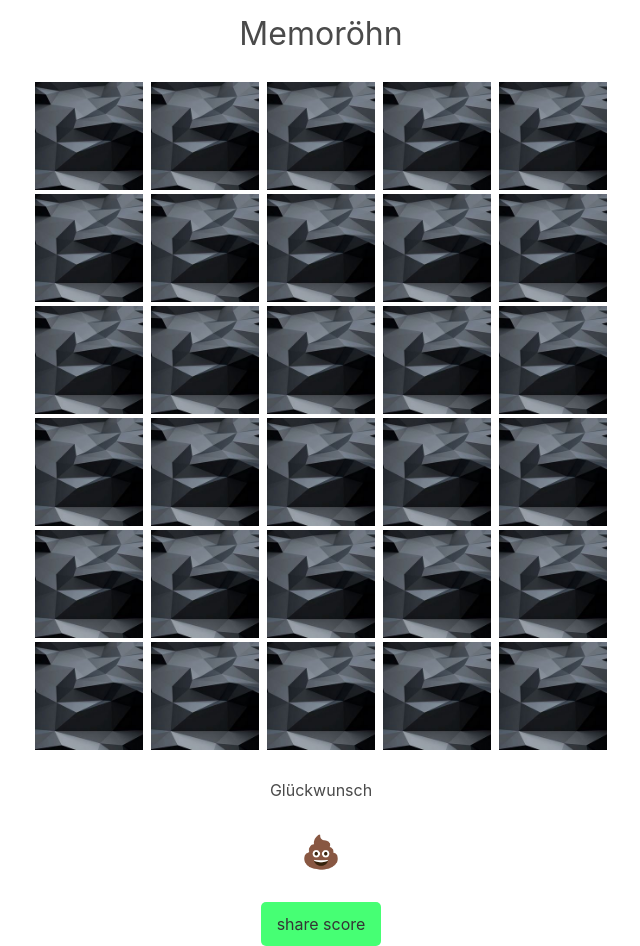
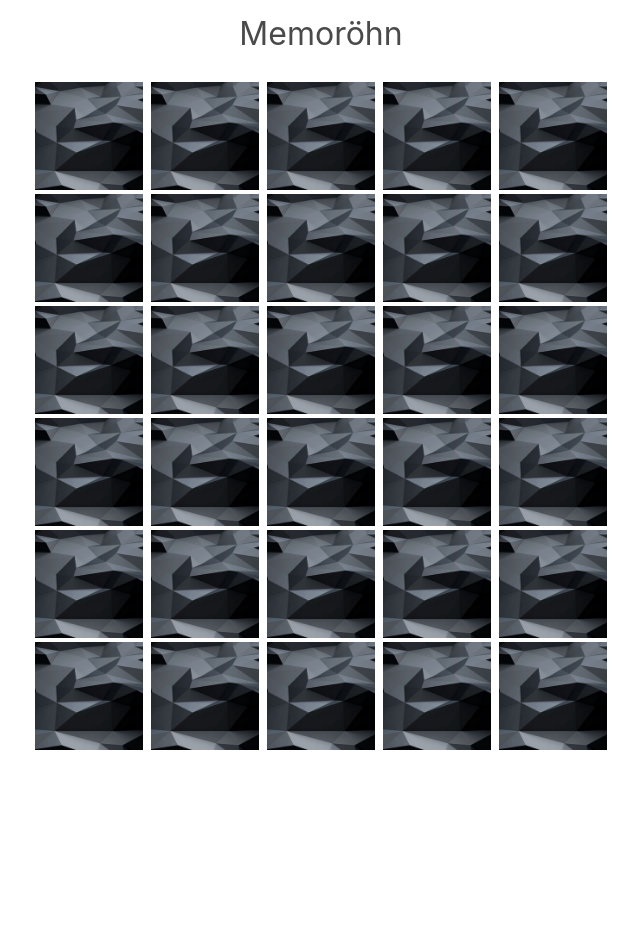
Before and after one commit to wkuch/memoroehn, a React (Create React App) app: page /olaf in a window 1280 px wide. Shown: the whole page, without its empty margins (319-959 px from the left). After the commit the page ends 800 px from the top, so only its background shows below. Built offline with nearby package versions, Linux system fonts and the light colour scheme.

Commit message:
add share icon

```diff
--- a/package.json
+++ b/package.json
@@ -3,6 +3,8 @@
   "version": "0.1.0",
   "private": true,
   "dependencies": {
+    "@mdi/js": "^6.6.95",
+    "@mdi/react": "^1.5.0",
     "@testing-library/jest-dom": "^5.14.1",
     "@testing-library/react": "^12.0.0",
     "@testing-library/user-event": "^13.2.1",
--- a/src/components/board/Board.jsx
+++ b/src/components/board/Board.jsx
@@ -4,6 +4,8 @@ import { ToastContainer, toast } from "react-toastify";
 import "react-toastify/dist/ReactToastify.css";
 import Tile from "../tile/Tile";
 import "./Board.css";
+import Icon from "@mdi/react";
+import { mdiShareVariant } from "@mdi/js";
 
 const heightNew = 6;
 const widthNew = 5;
@@ -191,13 +193,28 @@ class Board extends Component {
               )}
             </div>
           </div>
-          {this.state.foundPairs <= (heightNew * widthNew) / 2 && (
+          {this.state.foundPairs >= (heightNew * widthNew) / 2 && (
             <div className="success">
               <div>Glückwunsch</div>
               <div>
                 <Emoji symbol="💩" small />
-                <button className="btn" onClick={() => this.handleShareClick()}>
-                  share score <i className="fa fa-home"></i>
+                <button
+                  className="button is-primary mb-3"
+                  onClick={() => this.handleShareClick()}
+                >
+                  <div className="is-flex">
+                    Share score
+                    <Icon
+                      className="ml-2"
+                      path={mdiShareVariant}
+                      title="share score"
+                      size={1}
+                      horizontal
+                      vertical
+                      rotate={180}
+                      color="black"
+                    />
+                  </div>
                 </button>
                 <ToastContainer
                   position="bottom-center"
```
Also changed, not shown: 1 other file (tests, documents, lock files or other folders).
